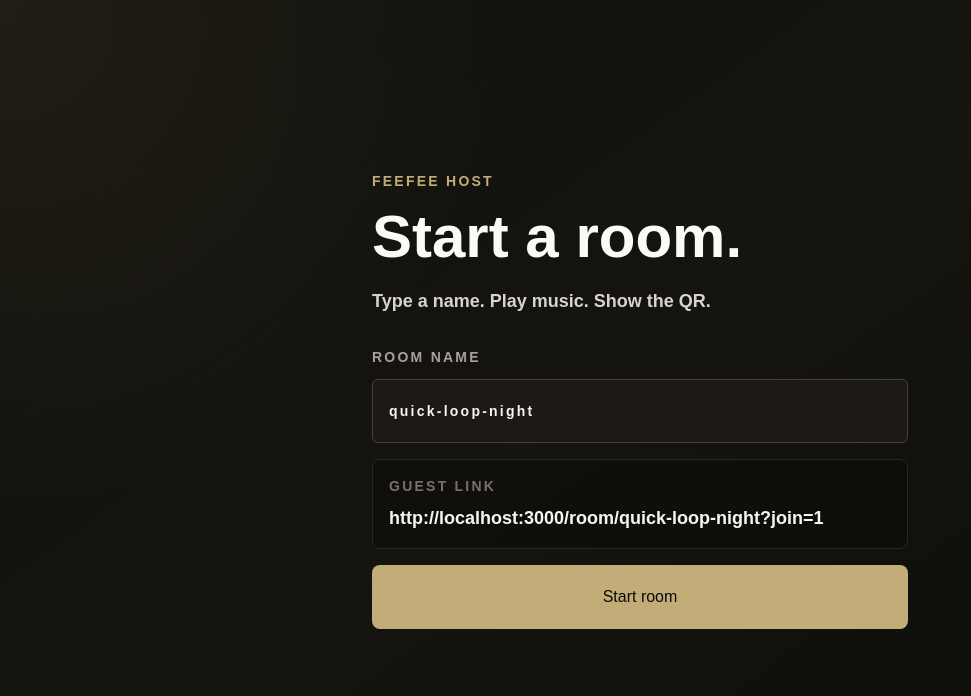
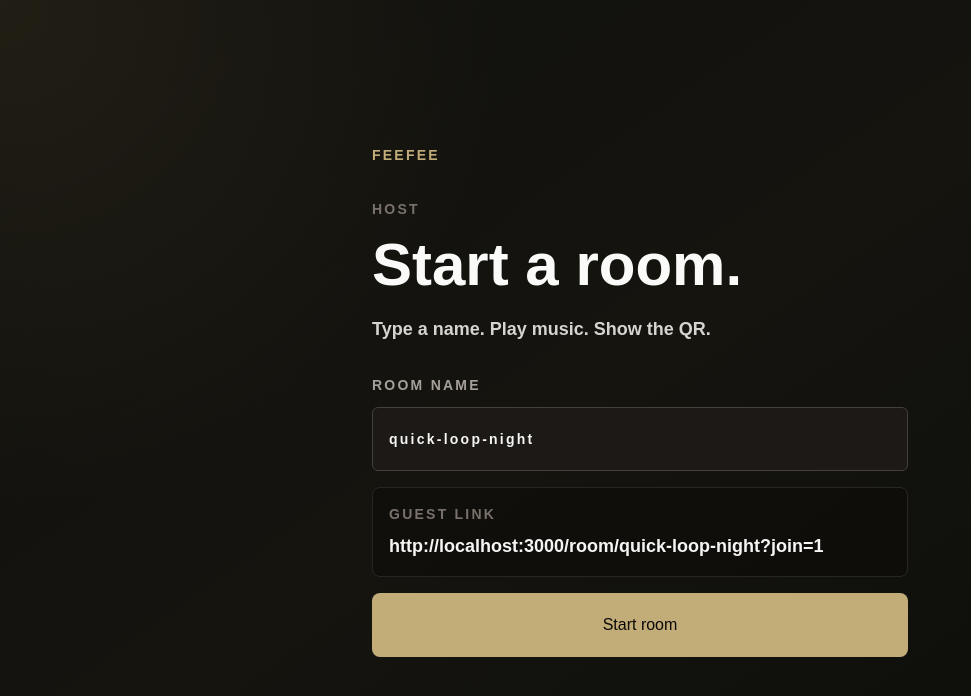
Before and after one commit to tylerpriest/feefee, a Next.js app: page /host in a window 1280 px wide. Shown: the top 696 px of the page, without its empty margins (0-971 px from the left). Built offline with nearby package versions, Linux system fonts and the light colour scheme.

Commit message:
Simplify host wayfinding

```diff
--- a/app/host/page.tsx
+++ b/app/host/page.tsx
@@ -1,5 +1,6 @@
 import { redirect } from "next/navigation";
 import { headers } from "next/headers";
+import Link from "next/link";
 import { HostStartForm } from "@/components/host-start-form";
 import { createControlToken } from "@/lib/control-token";
 import { isValidRoomName, randomRoomName, slugifyRoomName } from "@/lib/rooms";
@@ -40,8 +41,16 @@ export default async function HostPage({ searchParams }: HostPageProps) {
 
   return (
     <main className="mx-auto flex min-h-dvh w-full max-w-xl flex-col justify-center px-5 py-8">
-      <p className="mb-4 text-sm font-semibold uppercase tracking-[0.16em] text-[#c2ad78]">
-        Feefee host
+      <nav className="mb-8">
+        <Link
+          href="/"
+          className="text-sm font-black uppercase tracking-[0.16em] text-[#c2ad78]"
+        >
+          Feefee
+        </Link>
+      </nav>
+      <p className="mb-4 text-sm font-semibold uppercase tracking-[0.16em] text-stone-500">
+        Host
       </p>
       <h1 className="text-5xl font-black leading-none text-stone-50 sm:text-6xl">
         Start a room.
--- a/components/host-room.tsx
+++ b/components/host-room.tsx
@@ -644,21 +644,22 @@ export function HostRoom({ roomName, initialControlToken }: HostRoomProps) {
 
   return (
     <main className="mx-auto flex min-h-dvh w-full max-w-xl flex-col px-5 py-6">
-      <header className="mb-5 flex items-center justify-between gap-4">
-        <div>
-          <p className="text-sm font-semibold uppercase tracking-[0.16em] text-[#c2ad78]">
-            Host room
-          </p>
-          <h1 className="mt-2 text-4xl font-black leading-none text-stone-50">
-            {defaultHostName}
-          </h1>
-        </div>
+      <nav className="mb-8">
         <Link
-          href="/rooms"
-          className="rounded-md border border-stone-700 px-3 py-2 text-sm font-black text-stone-200"
+          href="/"
+          className="text-sm font-black uppercase tracking-[0.16em] text-[#c2ad78]"
         >
-          Rooms
+          Feefee
         </Link>
+      </nav>
+
+      <header className="mb-5">
+        <p className="text-sm font-semibold uppercase tracking-[0.16em] text-stone-500">
+          Host control
+        </p>
+        <h1 className="mt-3 text-4xl font-black leading-none text-stone-50">
+          {defaultHostName}
+        </h1>
       </header>
 
       <section className="rounded-lg border border-stone-700/80 bg-stone-950/58 p-4">
```
